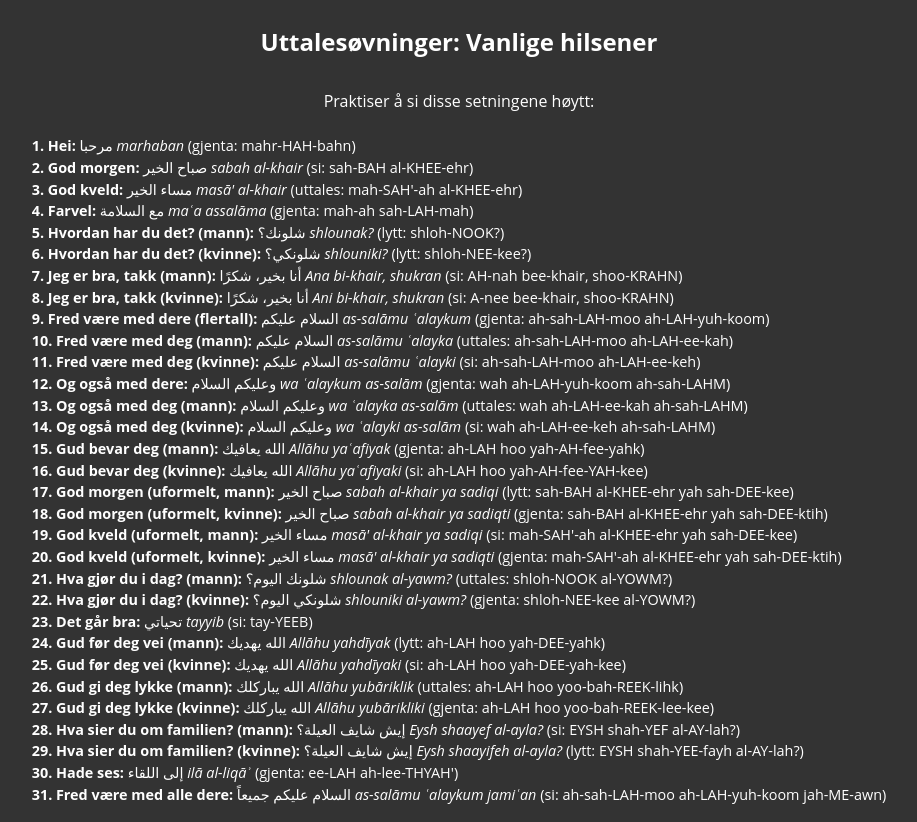
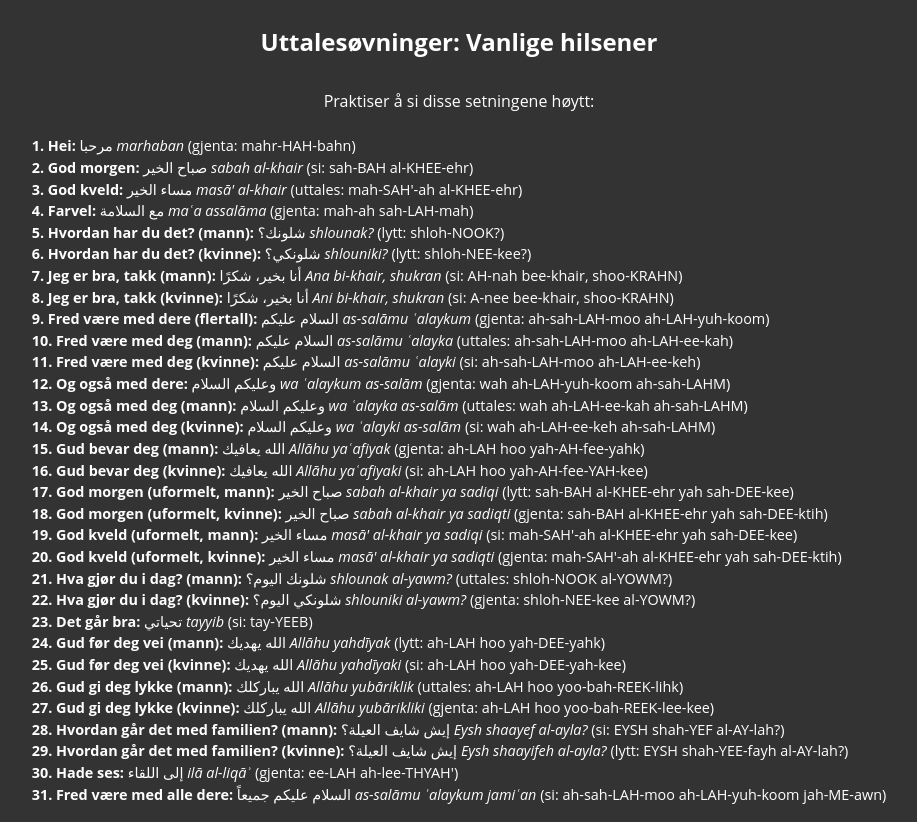
Before and after one commit to kristir210/learnbaghdadarabic, a plain HTML site: page practice/practice-greetings-no.html in a window 1280 px wide. Shown: the part 107-929 px from the top of the page, without its empty margins (181-1098 px from the left). Drawn offline with Linux system fonts and the light colour scheme.

Commit message:
Even more Norwegian fixes

```diff
--- a/practice/practice-greetings-no.html
+++ b/practice/practice-greetings-no.html
@@ -45,8 +45,8 @@
             <li><strong>25. Gud før deg vei (kvinne):</strong> الله يهديك <em>Allāhu yahdīyaki</em> (si: ah-LAH hoo yah-DEE-yah-kee)</li>
             <li><strong>26. Gud gi deg lykke (mann):</strong> الله يباركلك <em>Allāhu yubāriklik</em> (uttales: ah-LAH hoo yoo-bah-REEK-lihk)</li>
             <li><strong>27. Gud gi deg lykke (kvinne):</strong> الله يباركلك <em>Allāhu yubārikliki</em> (gjenta: ah-LAH hoo yoo-bah-REEK-lee-kee)</li>
-            <li><strong>28. Hva sier du om familien? (mann):</strong> إيش شايف العيلة؟ <em>Eysh shaayef al-ayla?</em> (si: EYSH shah-YEF al-AY-lah?)</li>
-            <li><strong>29. Hva sier du om familien? (kvinne):</strong> إيش شايف العيلة؟ <em>Eysh shaayifeh al-ayla?</em> (lytt: EYSH shah-YEE-fayh al-AY-lah?)</li>
+            <li><strong>28. Hvordan går det med familien? (mann):</strong> إيش شايف العيلة؟ <em>Eysh shaayef al-ayla?</em> (si: EYSH shah-YEF al-AY-lah?)</li>
+            <li><strong>29. Hvordan går det med familien? (kvinne):</strong> إيش شايف العيلة؟ <em>Eysh shaayifeh al-ayla?</em> (lytt: EYSH shah-YEE-fayh al-AY-lah?)</li>
             <li><strong>30. Hade ses:</strong> إلى اللقاء <em>ilā al-liqāʾ</em> (gjenta: ee-LAH ah-lee-THYAH')</li>
             <li><strong>31. Fred være med alle dere:</strong> السلام عليكم جميعاً <em>as-salāmu ʿalaykum jamiʿan</em> (si: ah-sah-LAH-moo ah-LAH-yuh-koom jah-ME-awn)</li>
         </ul>
```
Also changed, not shown: lessons/greetings-no.html (+1 -1 lines).
